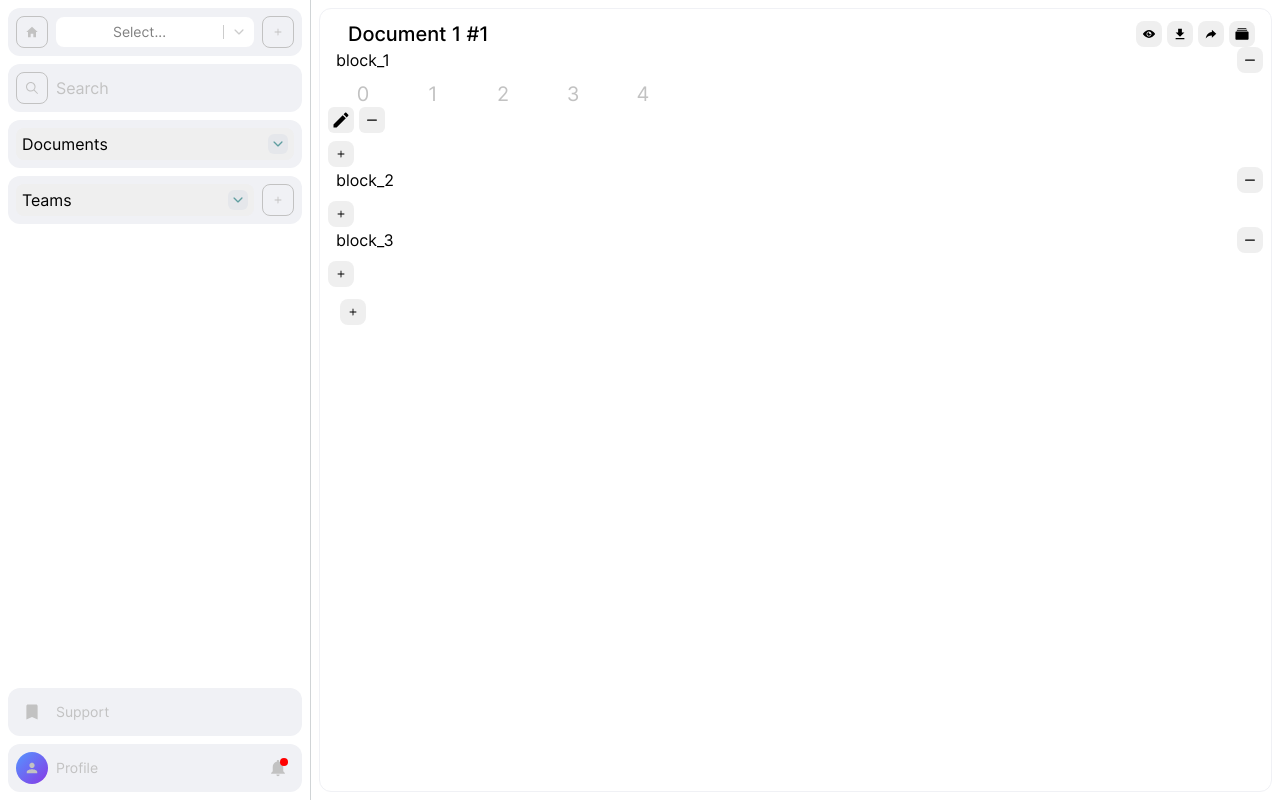
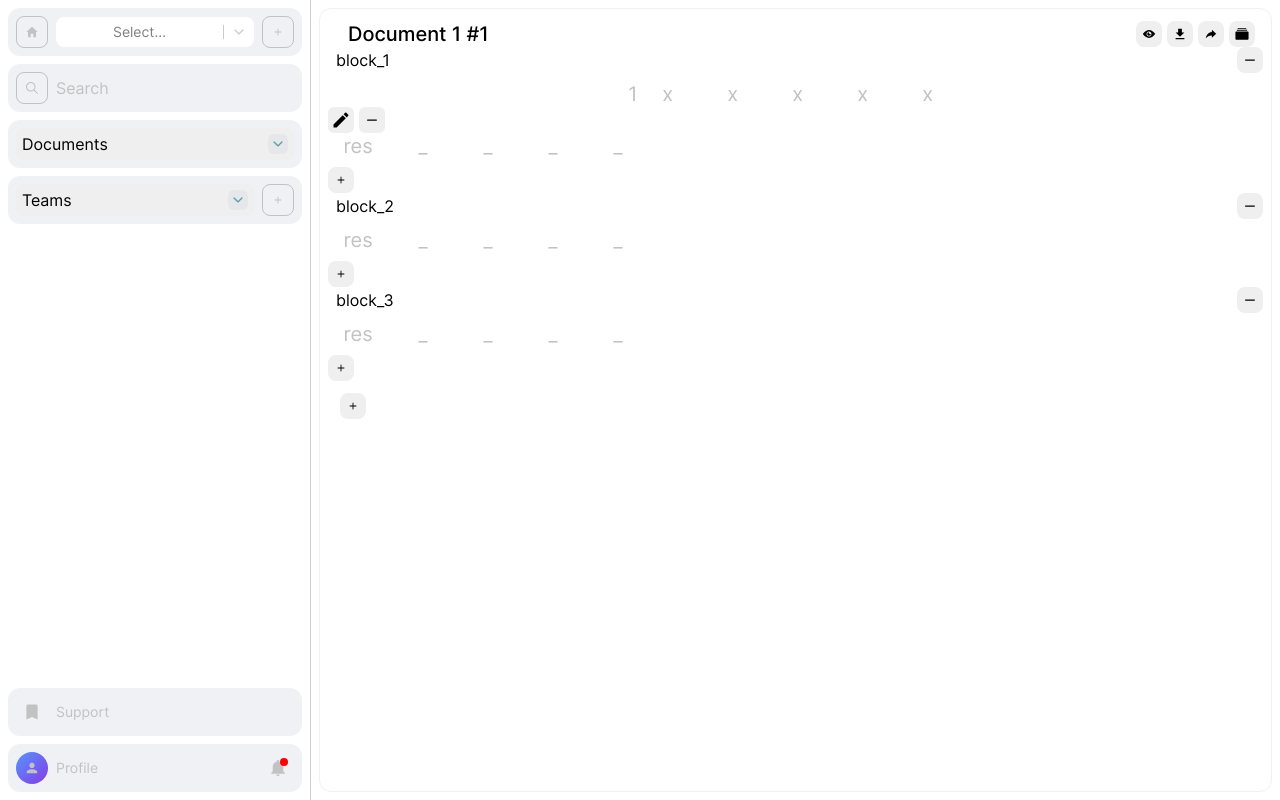
Before and after one commit to entools/tools.interface, a React (Vite) app: page /projects/1/documents/1 in a window 1280 px wide. Built offline with nearby package versions, Linux system fonts and the light colour scheme.

Commit message:
fix: document

```diff
--- a/src/pages/document-page/components/column/column.module.css
+++ b/src/pages/document-page/components/column/column.module.css
@@ -42,3 +42,24 @@
   margin: 0;
   cursor: pointer;
 }
+
+.fields {
+  list-style: none;
+  display: flex;
+  flex-direction: row;
+  margin: 0;
+  padding: 0;
+  height: 26px;
+}
+
+.field {
+  display: flex;
+  margin: 0;
+  margin-right: 5px;
+  padding: 0;
+  min-width: 60px;
+  background-color: var(--background-color);
+  border-radius: 8px;
+  justify-content: center;
+  align-items: center;
+}
--- a/src/pages/document-page/components/column/column.tsx
+++ b/src/pages/document-page/components/column/column.tsx
@@ -1,4 +1,6 @@
+/* eslint-disable max-len */
 import { useDrop } from 'react-dnd';
+import { v4 as uuidv4 } from 'uuid';
 import { IoIosAdd, IoIosRemove } from 'react-icons/io';
 
 import style from './column.module.css';
@@ -54,6 +56,11 @@ export default function Column({
         </button>
       </div>
       {children}
+      <div className="movable-item">
+        <ul className={style.fields}>
+          {Array.from({ length: 5 }, (_, i) => i).map((x) => (<li key={uuidv4()} className={style.field}>{`${x === 0 ? 'res' : '_'}`}</li>))}
+        </ul>
+      </div>
       <button
         className={style.add}
         type="button"
--- a/src/pages/document-page/components/form/rain-water.module.css
+++ b/src/pages/document-page/components/form/rain-water.module.css
@@ -2,6 +2,7 @@
   display: flex;
   flex-direction: column;
   overflow-y: auto;
+  padding: 5px;
 }
 
 .button {
--- a/src/pages/document-page/components/movable-item/movable-item.module.css
+++ b/src/pages/document-page/components/movable-item/movable-item.module.css
@@ -25,7 +25,6 @@
   margin-right: 5px;
 }
 
-
 .remove {
   display: flex;
   justify-content: center;
@@ -46,15 +45,19 @@
   margin: 0;
   padding: 0;
   height: 26px;
+  justify-content: center;
+  align-items: center;
 }
 
 .field {
   display: flex;
-  margin: 0 5px;
+  margin: 0;
+  margin-right: 5px;
   padding: 0;
   min-width: 60px;
   background-color: var(--background-color);
   border-radius: 8px;
   justify-content: center;
   align-items: center;
+  height: 26px;
 }
--- a/src/pages/document-page/components/movable-item/movable-item.tsx
+++ b/src/pages/document-page/components/movable-item/movable-item.tsx
@@ -108,7 +108,8 @@ export default function MovableItem({
   return (
     <div ref={ref} className="movable-item" style={{ opacity }}>
       <ul className={style.fields}>
-        {Array.from({ length: 5 }, (_, i) => i).map((x) => (<li key={uuidv4()} className={style.field}>{x}</li>))}
+        {id}
+        {Array.from({ length: 5 }, (_, i) => i).map(() => (<li key={uuidv4()} className={style.field}>x</li>))}
       </ul>
       <div className={style.tools}>
         <button
--- a/src/pages/document-page/document-page.tsx
+++ b/src/pages/document-page/document-page.tsx
@@ -1,3 +1,4 @@
+/* eslint-disable no-console */
 import { useState } from 'react';
 import { useParams } from 'react-router-dom';
 import { DndProvider } from 'react-dnd';
--- a/src/pages/profile-page/profile-settings.tsx
+++ b/src/pages/profile-page/profile-settings.tsx
@@ -1,3 +1,4 @@
+/* eslint-disable react-hooks/exhaustive-deps */
 import { useEffect, useState } from 'react';
 
 import { CustomSelect as Select } from '../../components/select/select.tsx';
```
